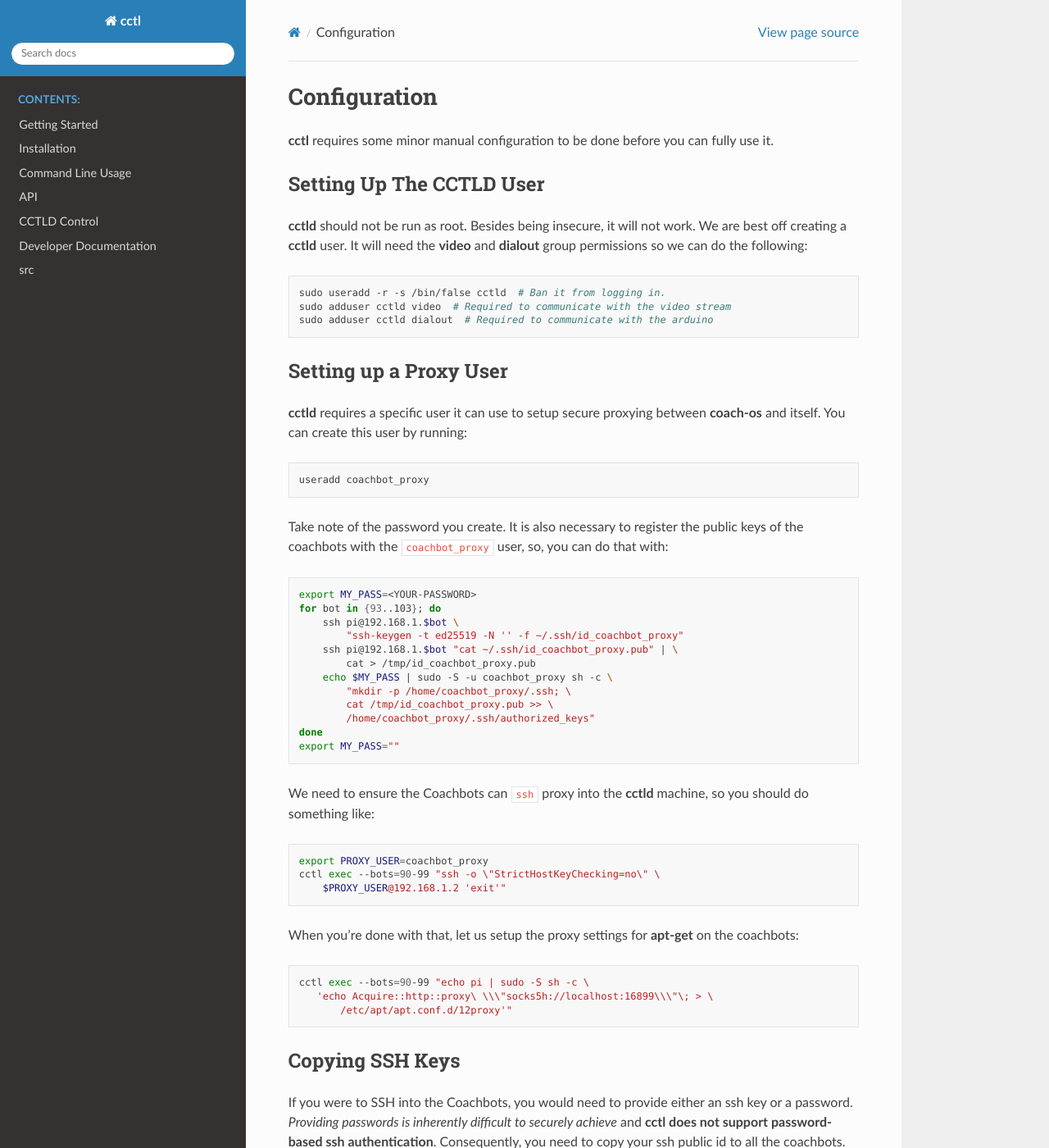
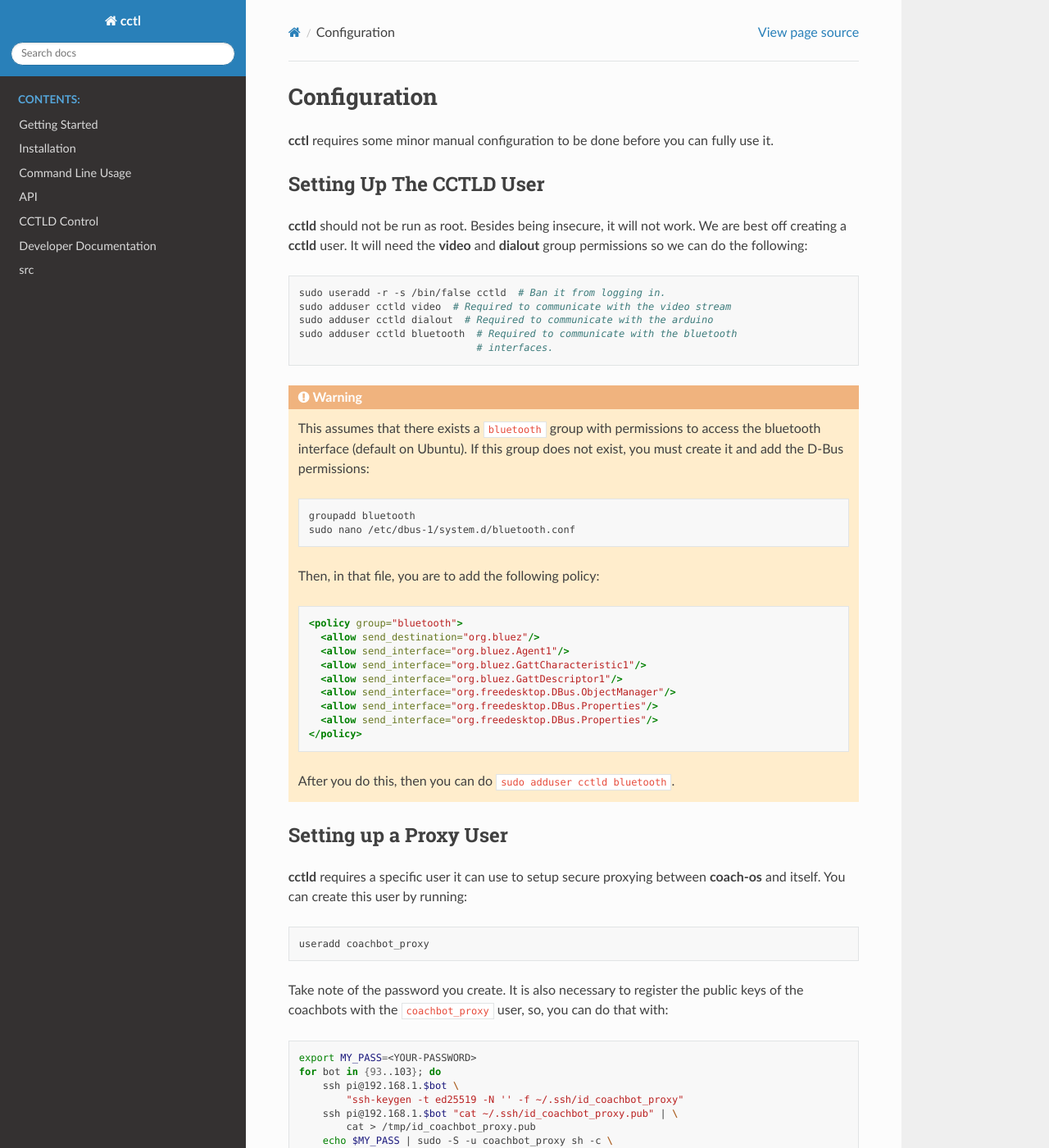
Before and after one commit to coachbots/cctl, a Sphinx documentation site: the page built from docs/source/configuration.rst, in a window 1280 px wide and 1400 px high. Shown: the whole window at 82% size. Built offline with Sphinx 7.4.7 and the Read the Docs theme 2.0.0, drawn with Linux system fonts in a browser that asks for light colours.

Commit message:
Added documentation for adding the cctld user to bluetooth

```diff
--- a/docs/source/configuration.rst
+++ b/docs/source/configuration.rst
@@ -16,6 +16,36 @@ We are best off creating a **cctld** user. It will need the **video** and
    sudo useradd -r -s /bin/false cctld  # Ban it from logging in.
    sudo adduser cctld video  # Required to communicate with the video stream
    sudo adduser cctld dialout  # Required to communicate with the arduino
+   sudo adduser cctld bluetooth  # Required to communicate with the bluetooth
+                                 # interfaces.
+
+
+.. warning::
+
+   This assumes that there exists a ``bluetooth`` group with permissions to
+   access the bluetooth interface (default on Ubuntu). If this group does not
+   exist, you must create it and add the D-Bus permissions:
+
+   .. code-block:: bash
+
+      groupadd bluetooth
+      sudo nano /etc/dbus-1/system.d/bluetooth.conf
+
+   Then, in that file, you are to add the following policy:
+
+   .. code-block:: xml
+
+      <policy group="bluetooth">
+        <allow send_destination="org.bluez"/>
+        <allow send_interface="org.bluez.Agent1"/>
+        <allow send_interface="org.bluez.GattCharacteristic1"/>
+        <allow send_interface="org.bluez.GattDescriptor1"/>
+        <allow send_interface="org.freedesktop.DBus.ObjectManager"/>
+        <allow send_interface="org.freedesktop.DBus.Properties"/>
+        <allow send_interface="org.freedesktop.DBus.Properties"/>
+      </policy>
+
+   After you do this, then you can do ``sudo adduser cctld bluetooth``.
 
 Setting up a Proxy User
 ^^^^^^^^^^^^^^^^^^^^^^^
```
Also changed, not shown: 1 other file.
